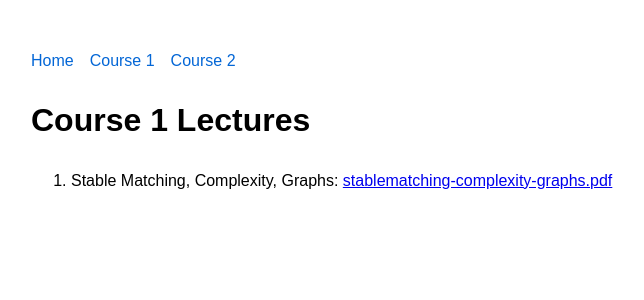
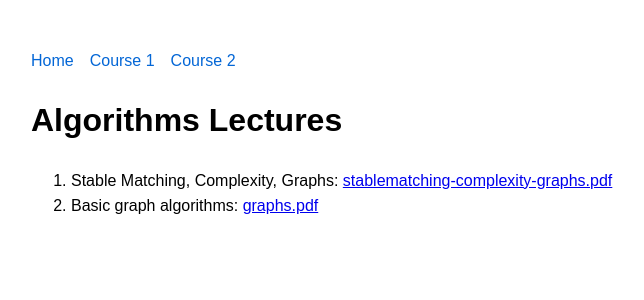
Before and after one commit to mrrahman1517/css449-algorithms, a Jekyll site: the page built from spring2025/lectures.md, in a window 1280 px wide. Shown: the top 300 px of the page, without its empty margins (209-853 px from the left). Built offline with Jekyll 4.4.1, drawn with Linux system fonts in a browser that asks for light colours; our own code applies the rules of GitHub Pages for plain Markdown files.

Commit message:
Update lectures.md

```diff
--- a/spring2025/lectures.md
+++ b/spring2025/lectures.md
@@ -1,3 +1,4 @@
-# Course 1 Lectures
+# Algorithms Lectures
 
 1. Stable Matching, Complexity, Graphs: [stablematching-complexity-graphs.pdf](https://github.com/user-attachments/files/20749732/stablematching-complexity-graphs.pdf)
+2. Basic graph algorithms: [graphs.pdf](https://github.com/user-attachments/files/20749748/graphs.pdf)
```
